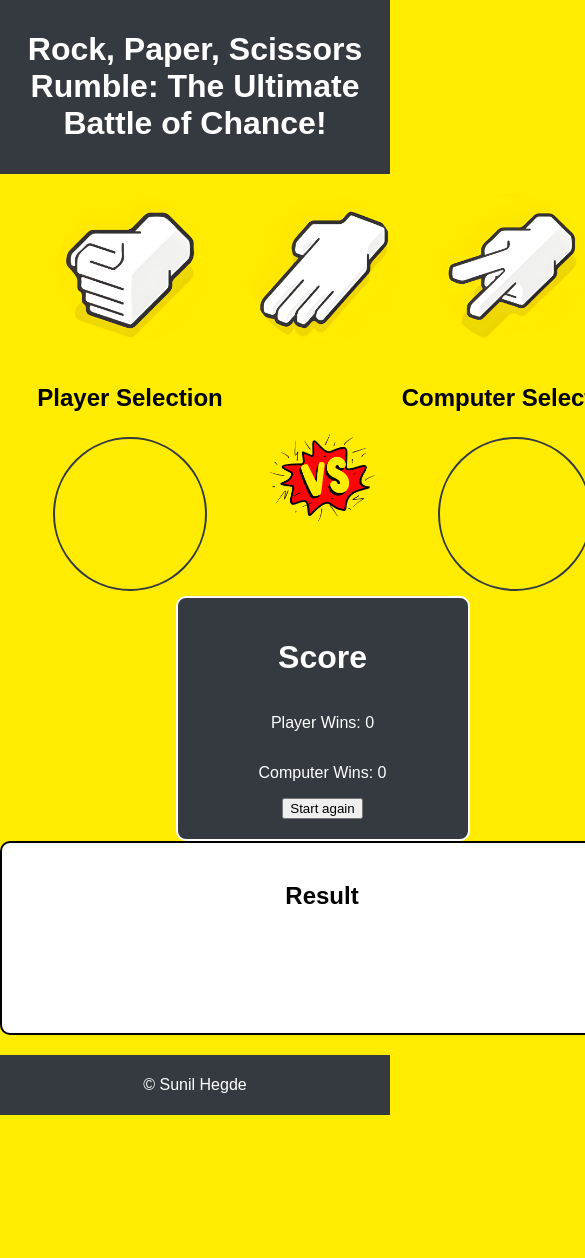
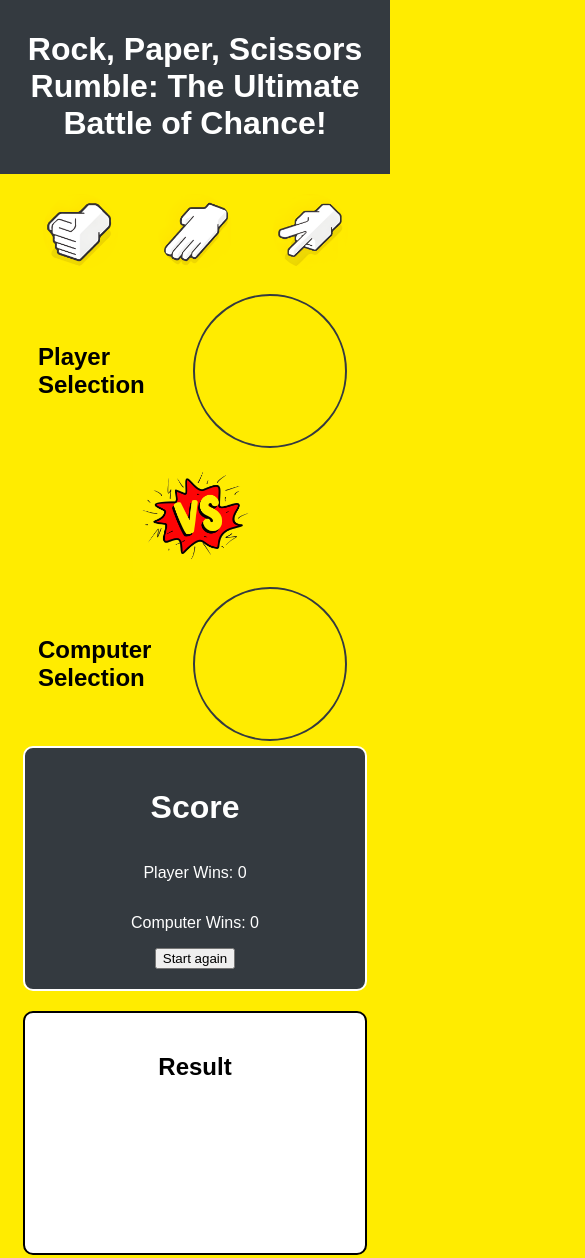
Before and after one commit to Sunil-Hegde/odin-javascript, a plain HTML site: page index.html in a window 390 px wide. Shown: the top 1258 px of the page, 585 px wide, since content can reach past the window. Before the commit the page ends 1115 px from the top, so only its background shows below. Drawn offline with Linux system fonts and the light colour scheme.

Commit message:
Added css for smaller screensand corrected a lot of css

```diff
--- a/style.css
+++ b/style.css
@@ -7,13 +7,17 @@ body {
     min-height: 100vh;
     font-family: Arial, sans-serif;
 }
+
 #upperBox {
-    width: 100%;
     background-color: #343a40;
     color: white;
     padding: 10px 0;
     text-align: center;
+    display: flex;
+    justify-content: center; /* Center content horizontally */
+    align-items: center; /* Center content vertically */
 }
+
 #middleBox {
     flex: 1;
     display: flex;
@@ -47,7 +51,7 @@ body {
 }
 
 #middleBox .playerSelection .playerSelectedImage,
-#middleBox .computerSelection .computerSelectedImage{
+#middleBox .computerSelection .computerSelectedImage {
     display: block;
     padding: 0px;
     margin: 5px;
@@ -58,21 +62,23 @@ body {
     border-radius: 50%;
     overflow: hidden;
 }
+
 .playerSelection,
-.computerSelection{
+.computerSelection {
     display: flex;
     flex-direction: column;
     align-items: center;
     min-width: 260px;
 }
-.displaySelection{
+
+.displaySelection {
     display: flex;
     flex-direction: row;
     justify-content: space-between;
     align-items: center;
+}
 
-}
-#middleBox .score{
+#middleBox .score {
     display: flex;
     flex-direction: column;
     align-items: center;
@@ -84,9 +90,10 @@ body {
     width: auto;
     border-radius: 10px;
 }
-#lowerBox{
+
+#lowerBox {
     width: 300px;
-    height: 250px;
+    height: 200px;
     margin: auto;
     background-color: #fff;
     border-radius: 10px;
@@ -95,16 +102,20 @@ body {
     text-align: center;
     margin-bottom: 20px;
 }
-#creatorBox{
+
+#creatorBox {
     width: 100%;
     background-color: #343a40;
     color: white;
     text-align: center;
     padding: 5px 0;
+    display: flex;
+    justify-content: center; /* Center content horizontally */
 }
 
-@media screen and (max-width: 1500px) {
+@media screen and (max-width: 500px) {
     #middleBox {
+        width: 100%;
         display: flex;
         flex-direction: column;
         justify-content: center;
@@ -119,14 +130,26 @@ body {
         align-items: center;
         margin: auto;
     }
+
     .player,
     .displaySelection {
         display: flex;
         align-items: center;
     }
-
+    .displaySelection{
+        flex-direction: column;
+    }
+    .playerSelection,
+    .computerSelection{
+        display: flex;
+        flex-direction: row;
+    }
+    .displaySelection h2{
+        max-width: 50px;
+        margin-right: 100px;
+    }
     #middleBox .playerSelection .playerSelectedImage,
-    #middleBox .computerSelection .computerSelectedImage{
+    #middleBox .computerSelection .computerSelectedImage {
         display: block;
         padding: 0px;
         margin: 5px;
@@ -137,7 +160,16 @@ body {
         border-radius: 50%;
         overflow: hidden;
     }
-    #middleBox .score{
+    .hand {
+        display: block;
+        height: 75px;
+        width: auto;
+        padding: 20px;
+        border-radius: 50%;
+        transition: transform 0.2s;
+    }
+
+    #middleBox .score {
         display: flex;
         flex-direction: column;
         align-items: center;
@@ -146,12 +178,13 @@ body {
         color: white;
         border: 2px solid #fff;
         height: auto;
-        width: 250px;
+        width: 300px;
         border-radius: 10px;
     }
-    #lowerBox{
-        width: 600px;
-        height: 150px;
+
+    #lowerBox {
+        width: 300px;
+        height: 200px;
         margin: auto;
         background-color: #fff;
         border-radius: 10px;
@@ -159,6 +192,6 @@ body {
         padding: 20px;
         text-align: center;
         margin-bottom: 20px;
+        margin-top: 20px;
     }
-
 }
```
Also changed, not shown: script.js (line endings or trailing spaces). Lines whose indentation alone changed are shown as unchanged.
